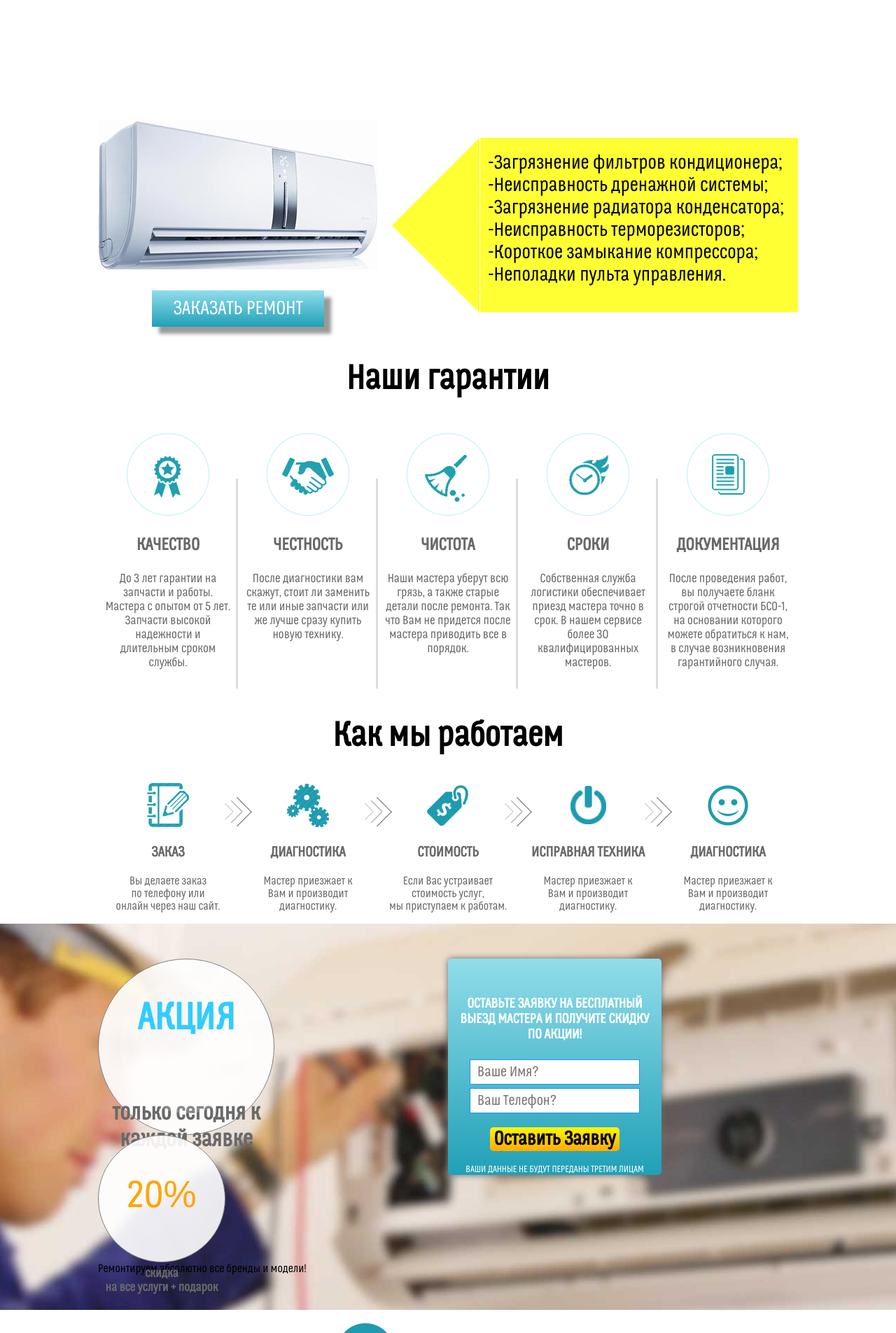
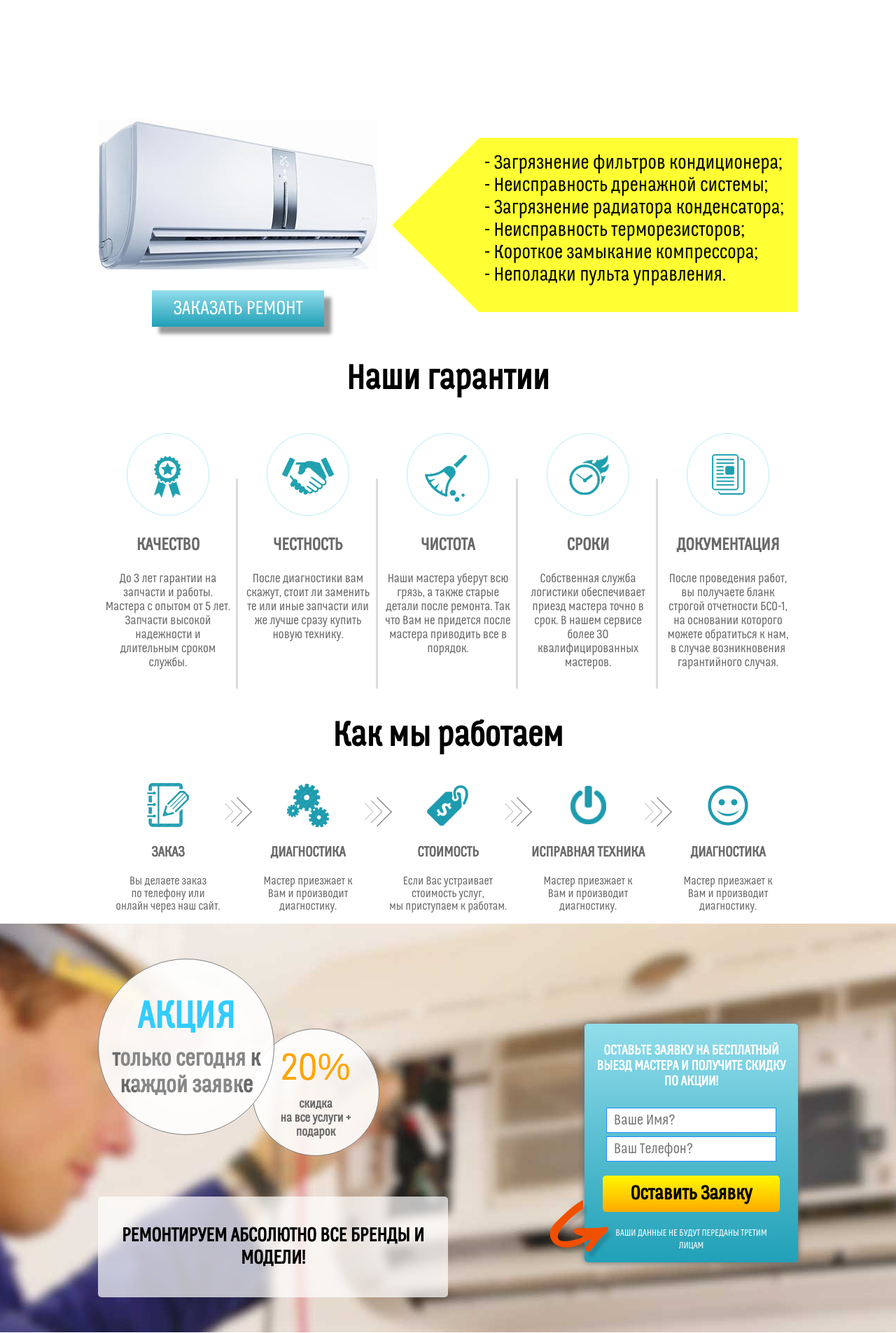
Before and after one commit to morshinin/klimatik-servis, a PHP site: page / in a window 1280 px wide. Shown: the part 1135-3040 px from the top of the page at 70% size. Run offline with PHP 8.4, Linux system fonts and the light colour scheme.

Commit message:
Vintage form

```diff
--- a/index.html
+++ b/index.html
@@ -14,7 +14,7 @@
 					<p class="uppercase red-text font-l font-boblic bold m-0">
 						Ремонт обслуживание кондиционера в москве
 					</p>
-					<p class="uppercase white-text blue font-l font-boblic bold m-0">
+					<p class="uppercase white-text blue font-l font-boblic bold m-0 inline-block">
 						Любой сложности | абсолютно всех брендов
 					</p>
 				</div>
@@ -33,7 +33,7 @@
 	</header>
 	<section class="hero">
 		<div class="heroInner">
-			<form name="Formseredina" method="post" enctype="multipart/form-data" accept-charset="UTF-8" action="http://klimatik-servis.ru/index.php" id="Form2" onsubmit="return ValidateFormseredina(this)" class="form text-center p-s shadow-m">
+			<form name="Formseredina" method="post" enctype="multipart/form-data" accept-charset="UTF-8" action="http://klimatik-servis.ru/index.php" id="Form2" onsubmit="return ValidateFormseredina(this)" class="form form-main text-center p-s shadow-m">
 				<input type="hidden" name="formid" value="form2">
 				<h4 class="formTitle font-boblic white-text font-s uppercase">
 					Оставьте заявку на бесплатный выезд мастера и получите скидку по акции!
@@ -98,22 +98,22 @@
 			<div class="cta1ListWrapper">
 				<ul class="cta1List">
 					<li class="cta1ListItem">
-						Загрязнение фильтров кондиционера;
+						- Загрязнение фильтров кондиционера;
 					</li>
 					<li class="cta1ListItem">
-						Неисправность дренажной системы;
+						- Неисправность дренажной системы;
 					</li>
 					<li class="cta1ListItem">
-						Загрязнение радиатора конденсатора;
+						- Загрязнение радиатора конденсатора;
 					</li>
 					<li class="cta1ListItem">
-						Неисправность терморезисторов;
+						- Неисправность терморезисторов;
 					</li>
 					<li class="cta1ListItem">
-						Короткое замыкание компрессора;
+						- Короткое замыкание компрессора;
 					</li>
 					<li class="cta1ListItem">
-						Неполадки пульта управления.
+						- Неполадки пульта управления.
 					</li>
 				</ul>
 			</div>
@@ -269,9 +269,9 @@
 				</div>
 			</div>
 			<div class="cta2FormWrapper">
-				<form name="Formseredina" method="post" enctype="multipart/form-data" accept-charset="UTF-8" action="http://klimatik-servis.ru/index.php" id="Form2" onsubmit="return ValidateFormseredina(this)" class="form text-center p-s shadow-m">
+				<form name="Formseredina" method="post" enctype="multipart/form-data" accept-charset="UTF-8" action="http://klimatik-servis.ru/index.php" id="Form2" onsubmit="return ValidateFormseredina(this)" class="form form-main text-center p-s shadow-m mb-5">
 					<input type="hidden" name="formid" value="form2">
-					<h4 class="font-boblic white-text font-s uppercase">
+					<h4 class="formTitle font-boblic white-text font-s uppercase">
 						Оставьте заявку на бесплатный выезд мастера и получите скидку по акции!
 					</h4>
 					<div class="form-group">
@@ -280,8 +280,8 @@
 					<div class="form-group">
 						<input type="text" class="form-control" id="Editbox4" name="Telephone:" value="" placeholder="Ваш Телефон?">
 					</div>
-					<button type="submit" id="Button2" name="Knopka" class="btn">Оставить заявку</button>
-					<p>
+					<button type="submit" id="Button2" name="Knopka" class="btn btn-form">Оставить заявку</button>
+					<p class="px-s mt-2">
 						<small class="white-text uppercase font-xxs font-boblic">
 							Ваши данные не будут переданы третим лицам
 						</small>
@@ -430,9 +430,9 @@
 				<h2 class="h2">Остались вопросы?<br>Звоните!</h2>
 			</div>
 			<div class="cta3Col">
-				<form name="Formseredina" method="post" enctype="multipart/form-data" accept-charset="UTF-8" action="http://klimatik-servis.ru/index.php" id="Form2" onsubmit="return ValidateFormseredina(this)" class="form text-center p-s shadow-m">
+				<form name="Formseredina" method="post" enctype="multipart/form-data" accept-charset="UTF-8" action="http://klimatik-servis.ru/index.php" id="Form2" onsubmit="return ValidateFormseredina(this)" class="form form-vintage text-center p-s shadow-m">
 					<input type="hidden" name="formid" value="form2">
-					<h4 class="font-boblic white-text font-s uppercase">
+					<h4 class="formTitle formTitle-vintage font-boblic white-text font-s uppercase">
 						Оставьте заявку на бесплатный выезд мастера и получите скидку по акции!
 					</h4>
 					<div class="form-group">
@@ -441,7 +441,7 @@
 					<div class="form-group">
 						<input type="text" class="form-control" id="Editbox4" name="Telephone:" value="" placeholder="Ваш Телефон?">
 					</div>
-					<button type="submit" id="Button2" name="Knopka" class="btn">Оставить заявку</button>
+					<button type="submit" id="Button2" name="Knopka" class="btn btn-form">Оставить заявку</button>
 					<p>
 						<small class="white-text uppercase font-xxs font-boblic">
 							Ваши данные не будут переданы третим лицам
--- a/style.css
+++ b/style.css
@@ -35,12 +35,19 @@ body {
 .row {
 	display: flex;
 }
+/* =Helpers */
+.inline-block {
+	display: inline-block;
+}
 /* =Spacing helpers */
 .m-0 {
 	margin: 0;
 }
 .mb-3 {
 	margin-bottom: 36px;
+}
+.mb-5 {
+	margin-bottom: 50px;
 }
 .mt-2 {
 	margin-top: 20px;
@@ -173,6 +180,7 @@ h2,
 /* =Forms */
 .form {
 	padding: 27px 10px 0;
+	position: relative;
 	box-sizing: border-box;
 	max-width: 305px;
 	border-radius: 5px;
@@ -182,8 +190,27 @@ h2,
 	background: linear-gradient(to bottom, #91ddeb 0%,#20a0b7 100%);
 	filter: progid:DXImageTransform.Microsoft.gradient( startColorstr='#91ddeb', endColorstr='#20a0b7',GradientType=0 );
 }
+.form-main:after {
+	content: url('img/arrowCurl.png');
+	position: absolute;
+	bottom: 0;
+	left: -50px;
+}
+.form-vintage {
+	padding: 1em;
+	background: #fff;
+	border: 16px solid transparent;
+	border-image: 16 repeating-linear-gradient(-45deg, red 0, red 1em, transparent 0, transparent 2em,
+	              #58a 0, #58a 3em, transparent 0, transparent 4em);
+
+	max-width: 20em;
+	font: 100%/1.6 Baskerville, Palatino, serif;
+}
 .formTitle {
 	margin: 0 0 27px 0;
+}
+.formTitle-vintage {
+	color: #ff0000;
 }
 .form-group {
 	margin: 0 0 5px;
@@ -263,7 +290,7 @@ h2,
 }
 .cta1List {
 	background: #FFFF33;
-	padding: 20px;
+	padding: 20px 20px 20px 7px;
 }
 .cta1List:before {
 	content: '';
@@ -279,7 +306,7 @@ h2,
 }
 .cta1List,
 .cta1ListItem {
-	list-style-type: '-';
+	list-style-type: none;
 }
 /* Guarantee */
 .guaranteeInner {
@@ -305,6 +332,13 @@ h2,
 	max-width: 1000px;
 	margin: auto;
 	display: flex;
+	position: relative;
+}
+.cta2FormWrapper {
+	display: flex;
+  justify-content: flex-end;
+  align-items: flex-end;
+  margin-top: 50px;
 }
 .offer,
 .cta2FormWrapper {
@@ -313,19 +347,21 @@ h2,
 .offerCircle {
 	border-radius: 50%;
 	background: rgba(255,255,255,.9);
-	position: relative;
+	position: absolute;
 	border: 1px solid grey;
 	display: flex;
-	justify-content: space-around;
+	justify-content: center;
 	-ms-align-items: center;
 	align-items: center;
 	text-align: center;
 	flex-direction: column;
+	z-index: 10;
 }
 .offerCircle:before {
 	content: '';
 	position: absolute;
 	background: rgba(255,255,255,.2);
+	z-index: 1;
 }
 .offerCircle1 {
 	width: 250px;
@@ -339,6 +375,9 @@ h2,
 .offerCircle2 {
 	width: 180px;
 	height: 180px;
+	left: 220px;
+  top: 100px;
+  z-index: 1;
 }
 .offerCircle1:before {
 	width: 190px;
@@ -349,21 +388,37 @@ h2,
 	color:#00BFFF;
 	font-size: 53px;
 	text-transform: uppercase;
+	margin: 0 0 10px;
 }
 .offerCircle1Copy {
 	font-weight: bold;
 	color:#696969;
 	font-size: 32px;
+	margin: 0;
 }
 .offerCircle2Subtitle {
 	color:#FFA500;
 	font-size: 53px;
 	text-transform: uppercase;
+	margin: 0 0 10px;
 }
 .offerCircle2Copy {
 	font-weight: bold;
 	color:#696969;
 	font-size: 17px;
+	margin: 0;
+	padding: 0 10px;
+}
+.offerMessage {
+	margin-top: 340px;
+  font-size: 27px;
+  text-transform: uppercase;
+  font-weight: bold;
+  padding: 40px 20px;
+  background: rgba(255,255,255,.7);
+  max-width: 480px;
+  text-align: center;
+  border-radius: 5px;
 }
 /* =Advantages */
 .advantagesInner {
```
